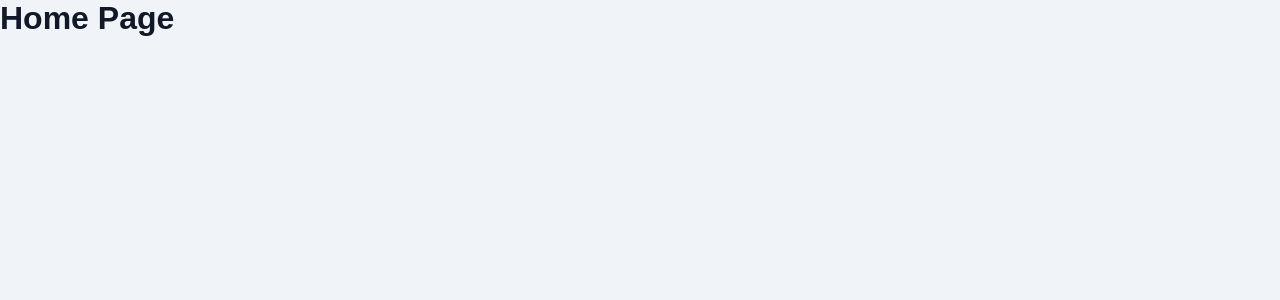
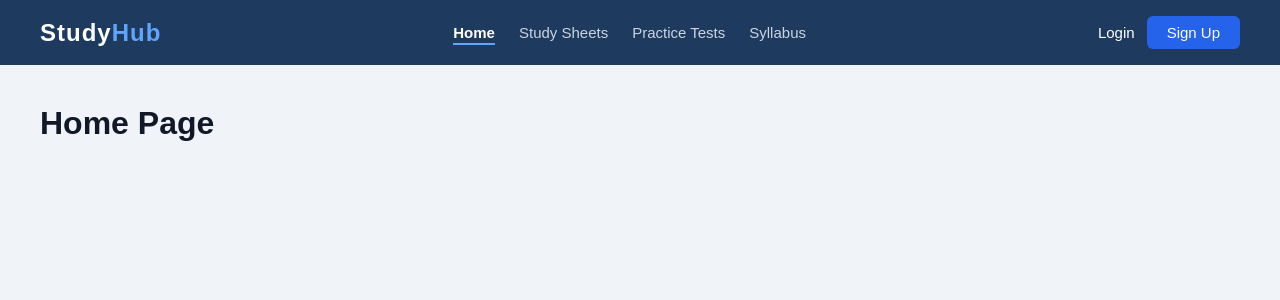
Before and after one commit to Apexone11/studyhub, a React (Vite) app in the folder frontend/studyhub-app/: page / in a window 1280 px wide. Shown: the top 300 px of the page. Built offline with nearby package versions, Linux system fonts and the light colour scheme.

Commit message:
feat: add Navbar component and integrate it into Home, Login, Dashboard, and Register pages

```diff
--- /dev/null
+++ b/frontend/studyhub-app/src/components/Navbar.jsx
@@ -0,0 +1,122 @@
+import { Link, useLocation } from 'react-router-dom'
+
+function Navbar() {
+  const location = useLocation()
+
+  return (
+    <nav style={styles.nav}>
+
+      {/* LOGO */}
+      <Link to="/" style={styles.logo}>
+        Study<span style={styles.logoSpan}>Hub</span>
+      </Link>
+
+      {/* NAV LINKS */}
+      <ul style={styles.ul}>
+        <li>
+          <Link
+            to="/"
+            style={location.pathname === '/' ? styles.linkActive : styles.link}
+          >
+            Home
+          </Link>
+        </li>
+        <li>
+          <Link
+            to="/study-sheets"
+            style={location.pathname === '/study-sheets' ? styles.linkActive : styles.link}
+          >
+            Study Sheets
+          </Link>
+        </li>
+        <li>
+          <Link
+            to="/practice-tests"
+            style={location.pathname === '/practice-tests' ? styles.linkActive : styles.link}
+          >
+            Practice Tests
+          </Link>
+        </li>
+        <li>
+          <Link
+            to="/syllabus"
+            style={location.pathname === '/syllabus' ? styles.linkActive : styles.link}
+          >
+            Syllabus
+          </Link>
+        </li>
+      </ul>
+
+      {/* AUTH BUTTONS */}
+      <div style={styles.authButtons}>
+        <Link to="/login" style={styles.loginBtn}>
+          Login
+        </Link>
+        <Link to="/register" style={styles.registerBtn}>
+          Sign Up
+        </Link>
+      </div>
+
+    </nav>
+  )
+}
+
+const styles = {
+  nav: {
+    background: '#1e3a5f',
+    padding: '16px 40px',
+    display: 'flex',
+    justifyContent: 'space-between',
+    alignItems: 'center',
+  },
+  logo: {
+    color: '#ffffff',
+    fontSize: '24px',
+    fontWeight: 'bold',
+    letterSpacing: '1px',
+    textDecoration: 'none',
+  },
+  logoSpan: {
+    color: '#60a5fa',
+  },
+  ul: {
+    listStyle: 'none',
+    display: 'flex',
+    gap: '24px',
+    margin: 0,
+    padding: 0,
+  },
+  link: {
+    color: '#cbd5e1',
+    textDecoration: 'none',
+    fontSize: '15px',
+  },
+  linkActive: {
+    color: '#ffffff',
+    textDecoration: 'none',
+    fontSize: '15px',
+    fontWeight: 'bold',
+    borderBottom: '2px solid #60a5fa',
+    paddingBottom: '2px',
+  },
+  authButtons: {
+    display: 'flex',
+    gap: '12px',
+    alignItems: 'center',
+  },
+  loginBtn: {
+    color: '#ffffff',
+    textDecoration: 'none',
+    fontSize: '15px',
+  },
+  registerBtn: {
+    background: '#2563eb',
+    color: '#ffffff',
+    textDecoration: 'none',
+    fontSize: '15px',
+    padding: '8px 20px',
+    borderRadius: '6px',
+  },
+}
+
+export default Navbar
--- a/frontend/studyhub-app/src/pages/DashboardPage.jsx
+++ b/frontend/studyhub-app/src/pages/DashboardPage.jsx
@@ -1,7 +1,9 @@
+import Navbar from '../components/Navbar'
 function DashboardPage() {
   return (
     <div>
-      <h1>Dashboard — Coming Soon</h1>
+      <Navbar />
+      <h1 style={{ padding: '40px' }}>Dashboard — Coming Soon</h1>
     </div>
   )
 }
--- a/frontend/studyhub-app/src/pages/HomePage.jsx
+++ b/frontend/studyhub-app/src/pages/HomePage.jsx
@@ -1,7 +1,9 @@
+import Navbar from '../components/Navbar'
 function HomePage() {
   return (
     <div>
-      <h1>Home Page</h1>
+      <Navbar />
+      <h1 style={{ padding: '40px' }}>Home Page</h1>
     </div>
   )
 }
--- a/frontend/studyhub-app/src/pages/LoginPage.jsx
+++ b/frontend/studyhub-app/src/pages/LoginPage.jsx
@@ -1,7 +1,9 @@
+import Navbar from '../components/Navbar'
 function LoginPage() {
     return (
         <div>
-            <h1>Login Page</h1>
+            <Navbar />
+            <h1 style={{ padding: '40px' }}>Login Page</h1>
         </div>
     )
 }
--- a/frontend/studyhub-app/src/pages/RegisterScreen.jsx
+++ b/frontend/studyhub-app/src/pages/RegisterScreen.jsx
@@ -1,7 +1,9 @@
+import Navbar from '../components/Navbar'
 function RegisterPage() {
   return (
     <div>
-      <h1>Register Page</h1>
+        <Navbar />
+      <h1 style={{ padding: '40px' }}>Register Page</h1>
     </div>
   )
 }
```
